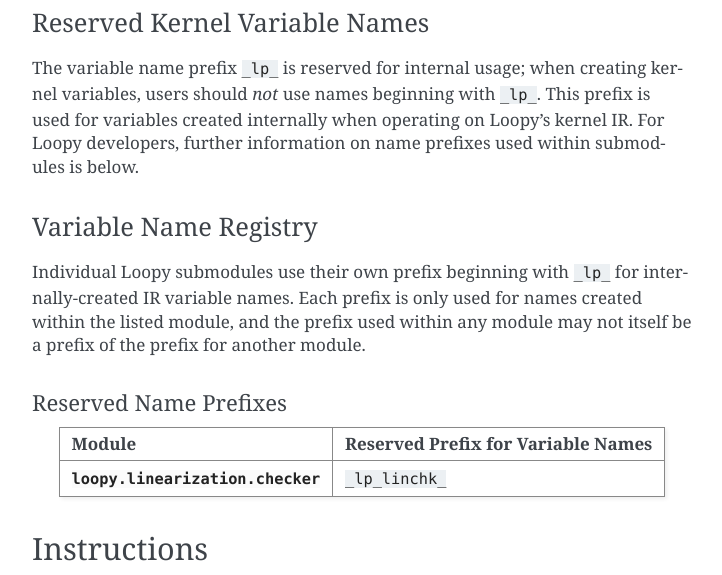
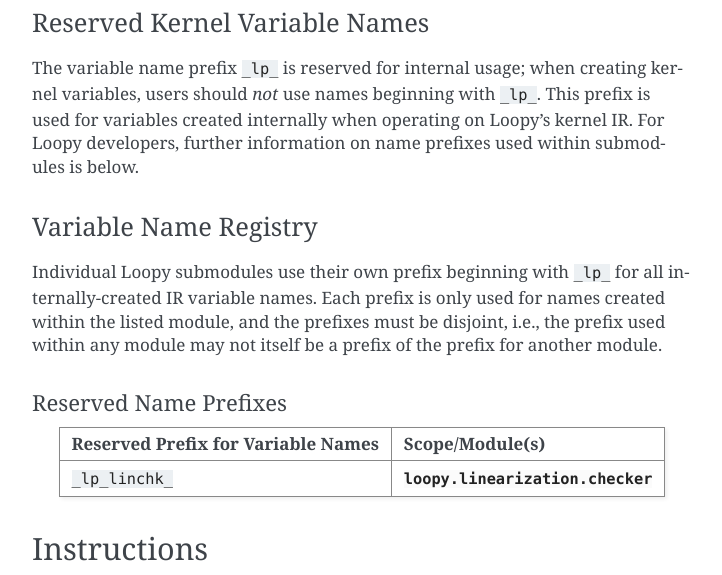
Before and after one commit to inducer/loopy, a Sphinx documentation site: the page built from doc/ref_kernel.rst, in a window 1280 px wide and 900 px high, scrolled down 3019 px, cut to the strip 0-575 px from the top of the window. Shown: the whole strip, without its empty margins (388-1110 px from the left). Built offline with Sphinx 7.4.7, drawn with Linux system fonts in a browser that asks for light colours.

Commit message:
swap left+right columns of name registry table again; more precise wording

```diff
--- a/doc/ref_kernel.rst
+++ b/doc/ref_kernel.rst
@@ -167,17 +167,18 @@ Variable Name Registry
 ^^^^^^^^^^^^^^^^^^^^^^
 
 Individual Loopy submodules use their own prefix beginning with ``_lp_`` for
-internally-created IR variable names. Each prefix is only used for names
-created within the listed module, and the prefix used within any module may
-not itself be a prefix of the prefix for another module.
+all internally-created IR variable names. Each prefix is only used for names
+created within the listed module, and the prefixes must be disjoint, i.e., the
+prefix used within any module may not itself be a prefix of the prefix for
+another module.
 
 Reserved Name Prefixes
 """"""""""""""""""""""
 
 ================================== ==================================
-Module                             Reserved Prefix for Variable Names
+Reserved Prefix for Variable Names Scope/Module(s)
 ================================== ==================================
-:mod:`loopy.linearization.checker` ``_lp_linchk_``
+``_lp_linchk_``                    :mod:`loopy.linearization.checker`
 ================================== ==================================
 
 .. _instructions:
```
